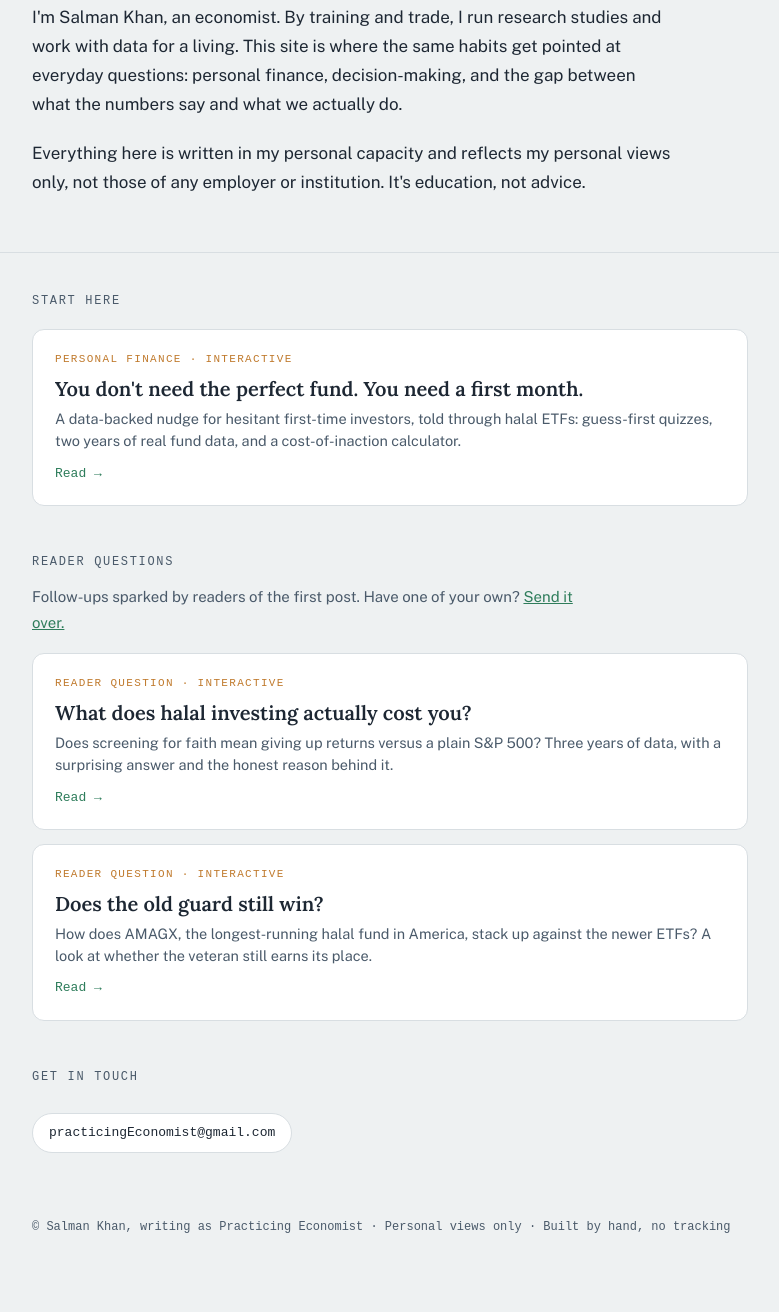
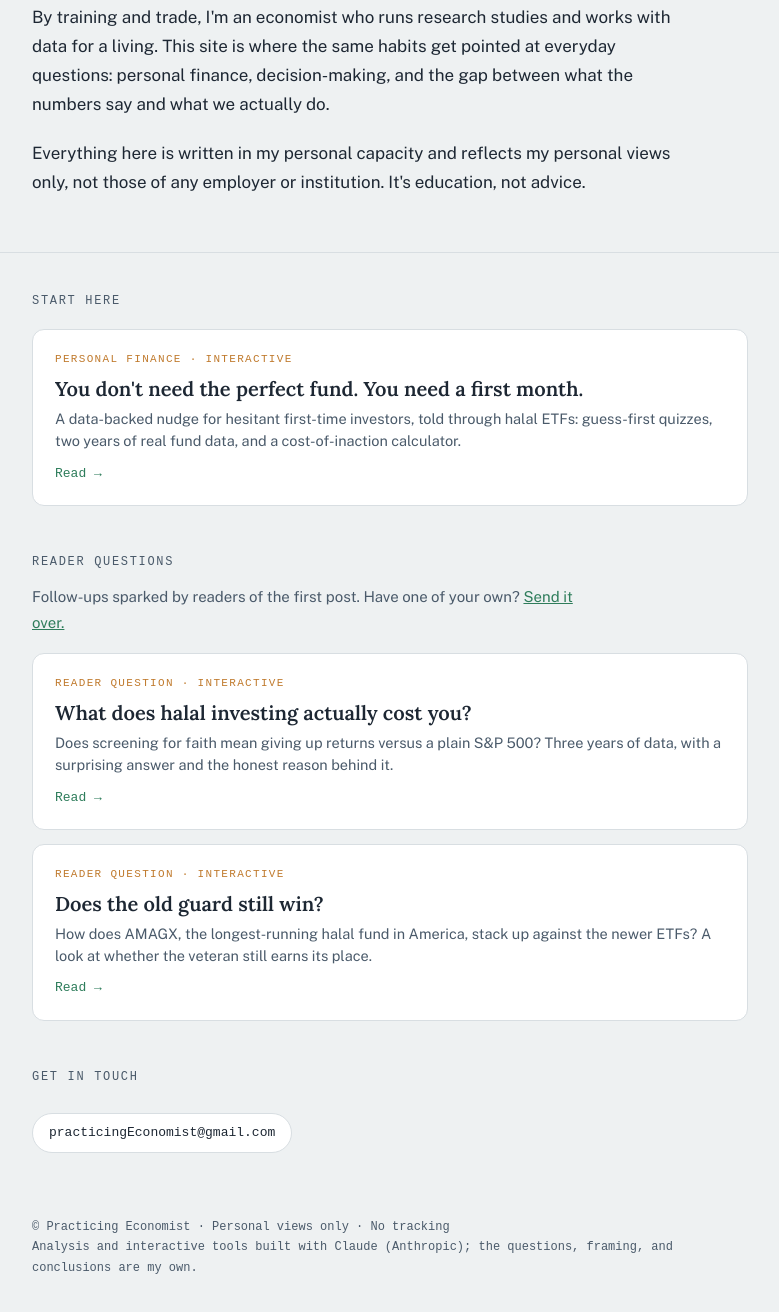
Before and after one commit to SalmanAhmadKhan/SalmanAhmadKhan.github.io, a plain HTML site: page index.html in a window 1280 px wide. Shown: the part 274-1586 px from the top of the page, without its empty margins (250-1029 px from the left). Drawn offline with nearby package versions, Linux system fonts and the light colour scheme; a web font is replaced by a local one.

Commit message:
Add files via upload

```diff
--- a/index.html
+++ b/index.html
@@ -4,7 +4,7 @@
 <meta charset="UTF-8">
 <meta name="viewport" content="width=device-width, initial-scale=1.0">
 <title>Practicing Economist</title>
-<meta name="description" content="Practicing Economist — Salman Khan's personal site for data explorations and occasional writing on personal finance and decision-making. Personal views only.">
+<meta name="description" content="Practicing Economist — data explorations and occasional writing on personal finance and decision-making. Personal views only.">
 <link rel="preconnect" href="https://fonts.googleapis.com">
 <link href="https://fonts.googleapis.com/css2?family=Lora:ital,wght@0,400;0,500;0,600;1,400&family=Public+Sans:wght@400;500;600&family=Spline+Sans+Mono:wght@400;500&display=swap" rel="stylesheet">
 <style>
@@ -63,7 +63,7 @@ footer{padding:56px 0 60px;font-family:var(--mono);font-size:12px;color:var(--sl
 
 <div class="bio">
   <div class="wrap">
-    <p>I'm Salman Khan, an economist. By training and trade, I run research studies and work with data for a living. This site is where the same habits get pointed at everyday questions: personal finance, decision-making, and the gap between what the numbers say and what we actually do.</p>
+    <p>By training and trade, I'm an economist who runs research studies and works with data for a living. This site is where the same habits get pointed at everyday questions: personal finance, decision-making, and the gap between what the numbers say and what we actually do.</p>
     <p>Everything here is written in my personal capacity and reflects my personal views only, not those of any employer or institution. It's education, not advice.</p>
   </div>
 </div>
@@ -72,7 +72,7 @@ footer{padding:56px 0 60px;font-family:var(--mono);font-size:12px;color:var(--sl
   <div class="wrap">
     <div class="section-label">Start here</div>
     <div class="cards">
-      <a class="card" href="/halal-investing/start-anyway-halal-investing.html">
+      <a class="card" href="/halal-investing/">
         <div class="card-kicker">Personal finance · Interactive</div>
         <div class="card-title">You don't need the perfect fund. You need a first month.</div>
         <div class="card-desc">A data-backed nudge for hesitant first-time investors, told through halal ETFs: guess-first quizzes, two years of real fund data, and a cost-of-inaction calculator.</div>
@@ -113,7 +113,7 @@ footer{padding:56px 0 60px;font-family:var(--mono);font-size:12px;color:var(--sl
 </section>
 
 <footer>
-  <div class="wrap">© Salman Khan, writing as Practicing Economist · Personal views only · Built by hand, no tracking</div>
+  <div class="wrap">© Practicing Economist · Personal views only · No tracking<br>Analysis and interactive tools built with Claude (Anthropic); the questions, framing, and conclusions are my own.</div>
 </footer>
 
 </body>
```
